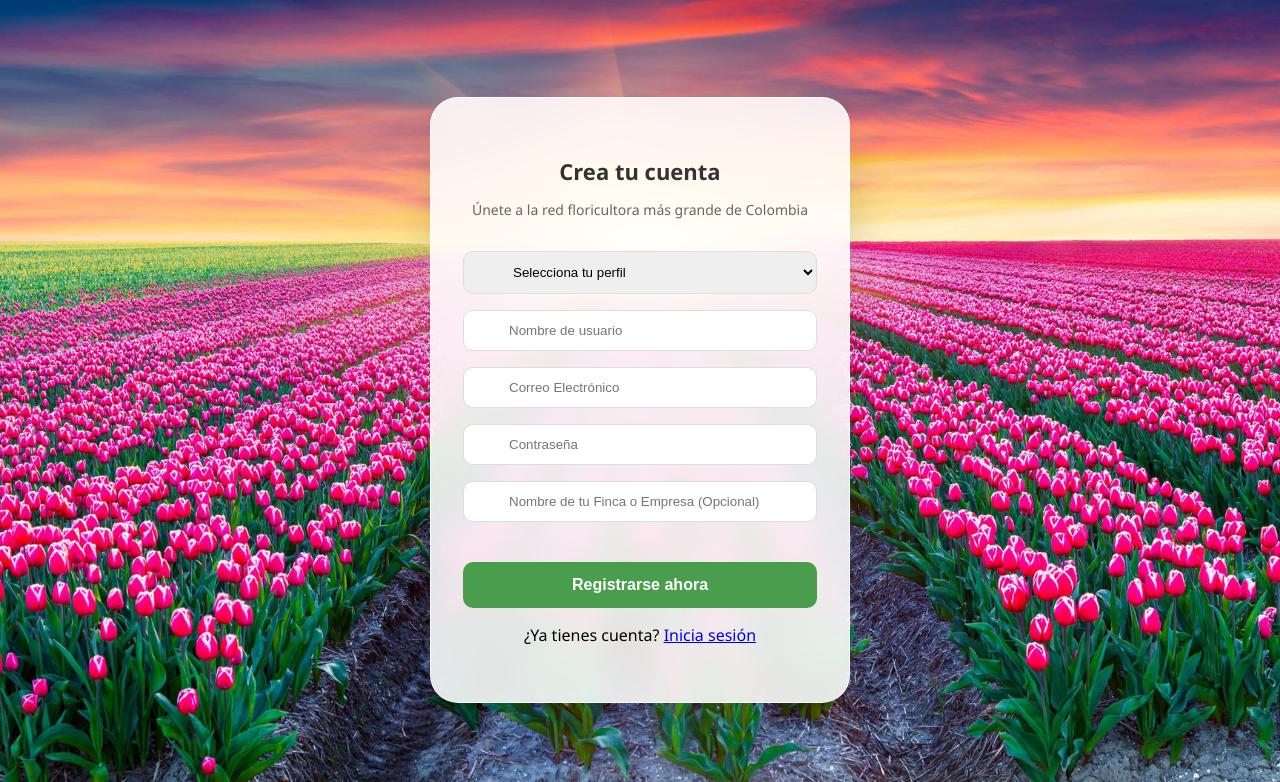
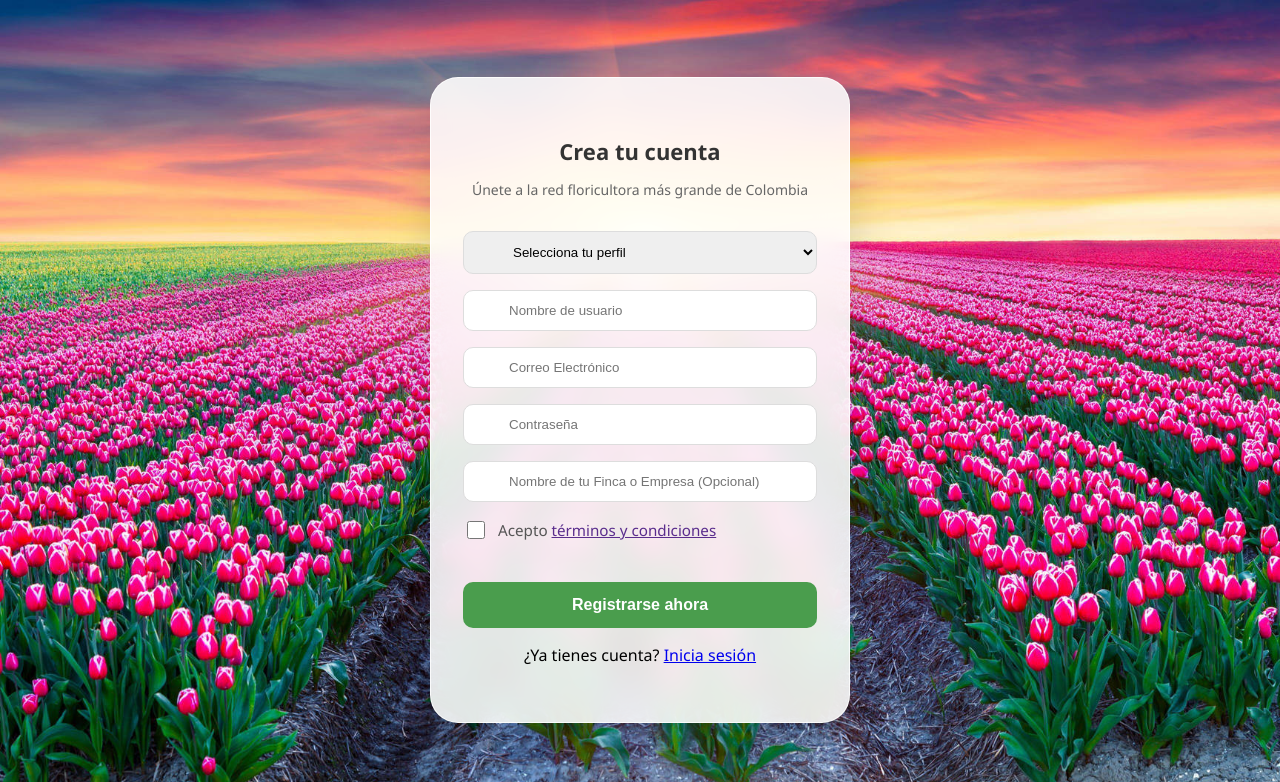
Before and after one commit to haroldbenavides2008-netizen/FloraSmart, a Django app: page /registro/ in a window 1280 px wide. Shown: the top 782 px of the page. Run offline with Django 5.2, Linux system fonts and the light colour scheme.

Commit message:
pruebas render

```diff
--- a/static/css/style.css
+++ b/static/css/style.css
@@ -401,6 +401,75 @@ button, input, textarea, select {
 
 .login-btn:hover { background: #3e8a41; }
 
+.terms-row {
+    display: flex;
+    align-items: flex-start;
+    justify-content: flex-start;
+    margin-bottom: 1rem;
+    font-size: 0.95rem;
+    color: #555;
+    text-align: left;
+}
+
+.checkbox-label {
+    display: flex;
+    align-items: center;
+    gap: 10px;
+}
+
+.checkbox-label input[type="checkbox"] {
+    width: 18px;
+    height: 18px;
+    accent-color: var(--green-main);
+}
+
+.terms-link {
+    color: #5a2d8d;
+    text-decoration: underline;
+    cursor: pointer;
+}
+
+.terms-modal {
+    display: none;
+    position: fixed;
+    inset: 0;
+    background: rgba(0, 0, 0, 0.55);
+    justify-content: center;
+    align-items: center;
+    z-index: 9999;
+    padding: 20px;
+}
+
+.terms-modal-content {
+    background: white;
+    max-width: 420px;
+    width: 100%;
+    border-radius: 18px;
+    padding: 24px;
+    text-align: left;
+    box-shadow: 0 16px 40px rgba(0, 0, 0, 0.18);
+    position: relative;
+}
+
+.terms-modal-close {
+    position: absolute;
+    top: 14px;
+    right: 14px;
+    border: none;
+    background: transparent;
+    font-size: 24px;
+    line-height: 1;
+    cursor: pointer;
+    color: #333;
+}
+
+.terms-note {
+    margin-top: 1rem;
+    font-size: 0.95rem;
+    color: #444;
+    font-weight: 500;
+}
+
 /* =========================================
    3. LAYOUT DEL DASHBOARD (ACTUALIZADO)
    ========================================= */
--- a/templates/register.html
+++ b/templates/register.html
@@ -47,15 +47,43 @@
                 <input type="text" name="empresa" placeholder="{% if request.session.language == 'en' %}Name of your Farm or Company (Optional){% else %}Nombre de tu Finca o Empresa (Opcional){% endif %}">
             </div>
 
+            <div class="terms-row">
+                <label class="checkbox-label">
+                    <input type="checkbox" name="acepta_terminos" required>
+                    <span>{% if request.session.language == 'en' %}I accept the{% else %}Acepto{% endif %} <a href="#" class="terms-link" id="open-terms">{% if request.session.language == 'en' %}terms and conditions{% else %}términos y condiciones{% endif %}</a></span>
+                </label>
+            </div>
 
              <button type="submit" class="login-btn" id="btn-registro">
                 {% if request.session.language == 'en' %}Register now{% else %}Registrarse ahora{% endif %}
             </button>
+
+            <div class="terms-modal" id="terms-modal" aria-hidden="true">
+                <div class="terms-modal-content">
+                    <button type="button" class="terms-modal-close" id="close-terms">×</button>
+                    <h3>{% if request.session.language == 'en' %}Terms and Conditions{% else %}Términos y Condiciones{% endif %}</h3>
+                    <p>{% if request.session.language == 'en' %}By creating an account you agree that FloraSmart may use your personal and confidential information to provide the service, process orders, and support your account. Your data will be treated securely and according to our privacy rules.{% else %}Al crear una cuenta aceptas que FloraSmart puede usar tu información personal y confidencial para brindar el servicio, procesar pedidos y apoyar tu cuenta. Tus datos serán tratados con seguridad y según nuestras políticas de privacidad.{% endif %}</p>
+                    <p class="terms-note">{% if request.session.language == 'en' %}We will not share your confidential information without your consent.{% else %}No compartiremos tu información confidencial sin tu consentimiento.{% endif %}</p>
+                </div>
+            </div>
+
             <script>
-            document.querySelector('form').onsubmit = function() {
-                console.log("Formulario enviado a FloraSmart");
-                };
-                </script>
+                document.getElementById('open-terms').addEventListener('click', function(event) {
+                    event.preventDefault();
+                    document.getElementById('terms-modal').style.display = 'flex';
+                    document.getElementById('terms-modal').setAttribute('aria-hidden', 'false');
+                });
+                document.getElementById('close-terms').addEventListener('click', function() {
+                    document.getElementById('terms-modal').style.display = 'none';
+                    document.getElementById('terms-modal').setAttribute('aria-hidden', 'true');
+                });
+                document.getElementById('terms-modal').addEventListener('click', function(event) {
+                    if (event.target === this) {
+                        this.style.display = 'none';
+                        this.setAttribute('aria-hidden', 'true');
+                    }
+                });
+            </script>
 
         <p class="signup-text">{% if request.session.language == 'en' %}Already have an account? <a href="{% url 'login' %}">Sign in</a>{% else %}¿Ya tienes cuenta? <a href="{% url 'login' %}">Inicia sesión</a>{% endif %}</p>
     </div>
--- a/usuarios/views.py
+++ b/usuarios/views.py
@@ -27,6 +27,12 @@ def register_view(request):
         password = request.POST.get('password')
         rol = request.POST.get('rol')
         empresa = request.POST.get('empresa')
+        acepta_terminos = request.POST.get('acepta_terminos')
+
+        if not acepta_terminos:
+            return render(request, 'register.html', {
+                'error': 'Debes aceptar los términos y condiciones para continuar.'
+            })
 
         try:
             # Creamos el usuario directamente en Django
```
Also changed, not shown: db.sqlite3, 1 other file.
